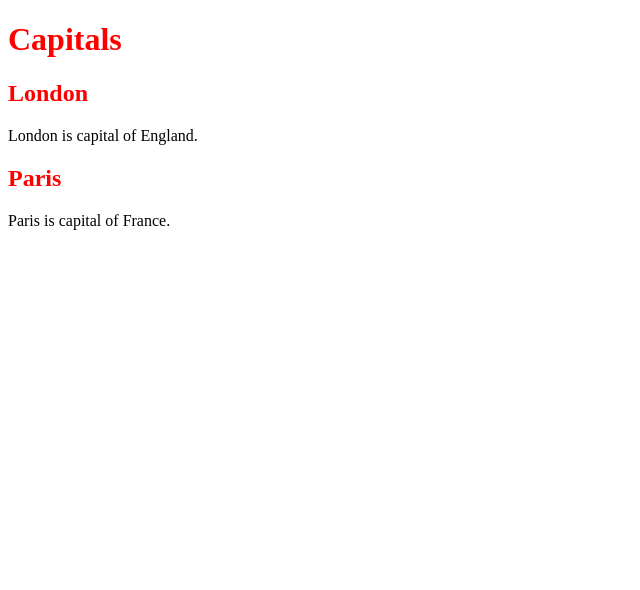
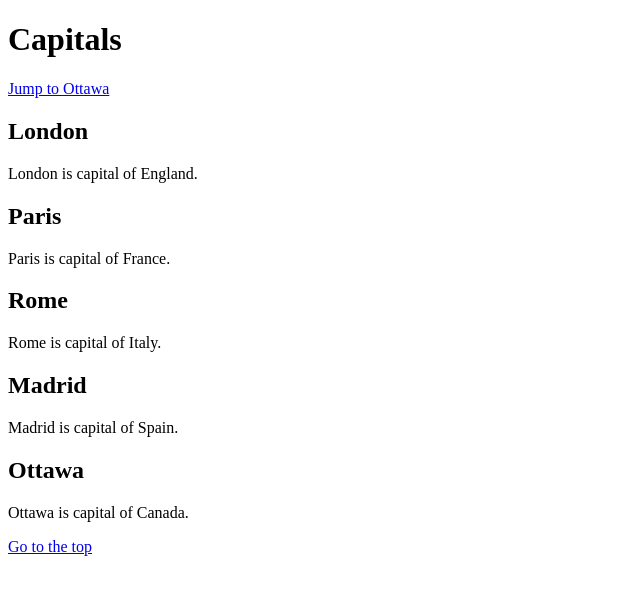
Before and after one commit to HawkOverHK/ACIT-1420, a plain HTML site: page index.html in a window 1280 px wide. Shown: the whole page, without its empty margins (0-640 px from the left). Drawn offline with Linux system fonts and the light colour scheme.

Commit message:
ID and HREF

```diff
--- a/index.html
+++ b/index.html
@@ -5,10 +5,28 @@
         <link href="stylesheet/stylesheet.css" rel="stylesheet"/>
         </head>
     <body>
-        <h1 class="headings">Capitals</h1>
-        <h2 class="headings" id="">London</h2>
+        <h1 id="top">Capitals</h1>
+        <p><a href="#ottawa">Jump to Ottawa</a></p>
+
+        <h2>London</h2>
+        <p>London is capital of England.</p>
+        <h2>Paris</h2>
+        <p>Paris is capital of France.</p>
+
+        <h2>Rome</h2>
+        <p>Rome is capital of Italy.</p>
+
+        <h2>Madrid</h2>
+        <p> Madrid is capital of Spain.</p>
+
+        <h2 id="ottawa">Ottawa</h2>
+        <p> Ottawa is capital of Canada.</p>
+
+        <p><a href="#top">Go to the top</a></p>
+        <!-- <h1 class="headings">Capitals</h1>
+        <h2 class="headings" id="londonheading">London</h2>
         <p>London is capital of England.</p>
         <h2 class="headings">Paris</h2>
-        <p>Paris is capital of France.</p>
+        <p class="parisPara">Paris is capital of France.</p> -->
     </body>
 </html>
```
